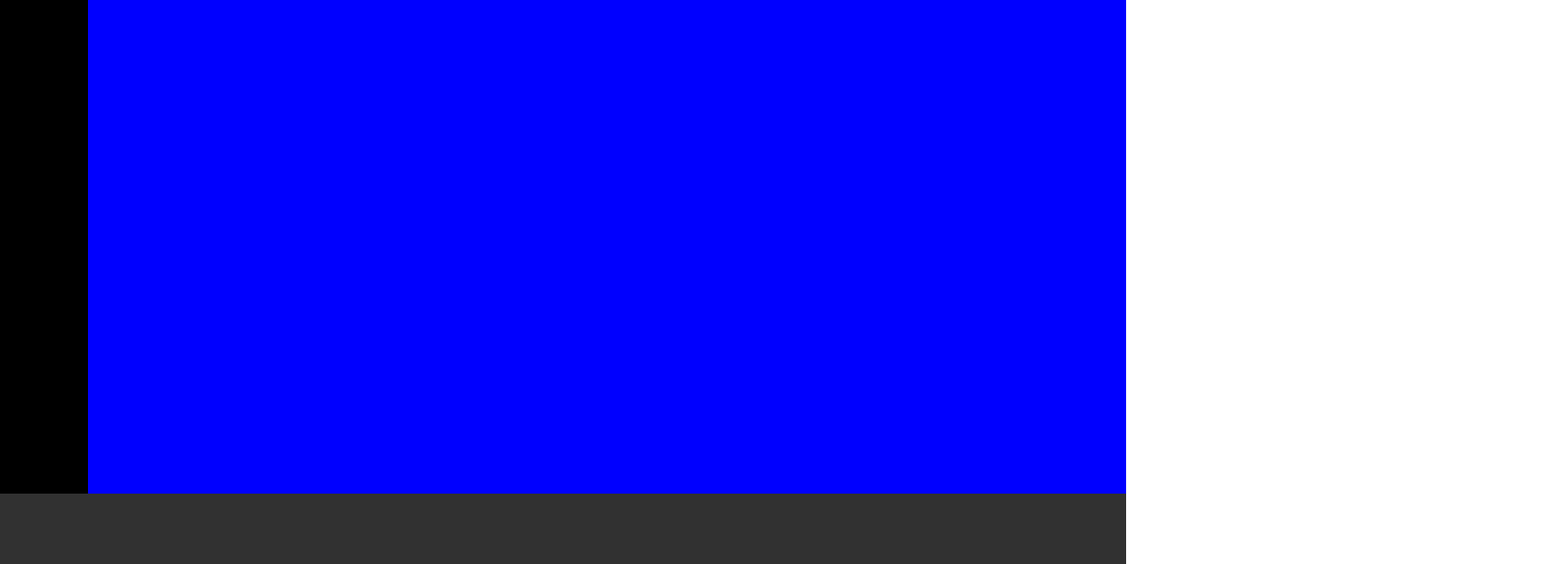
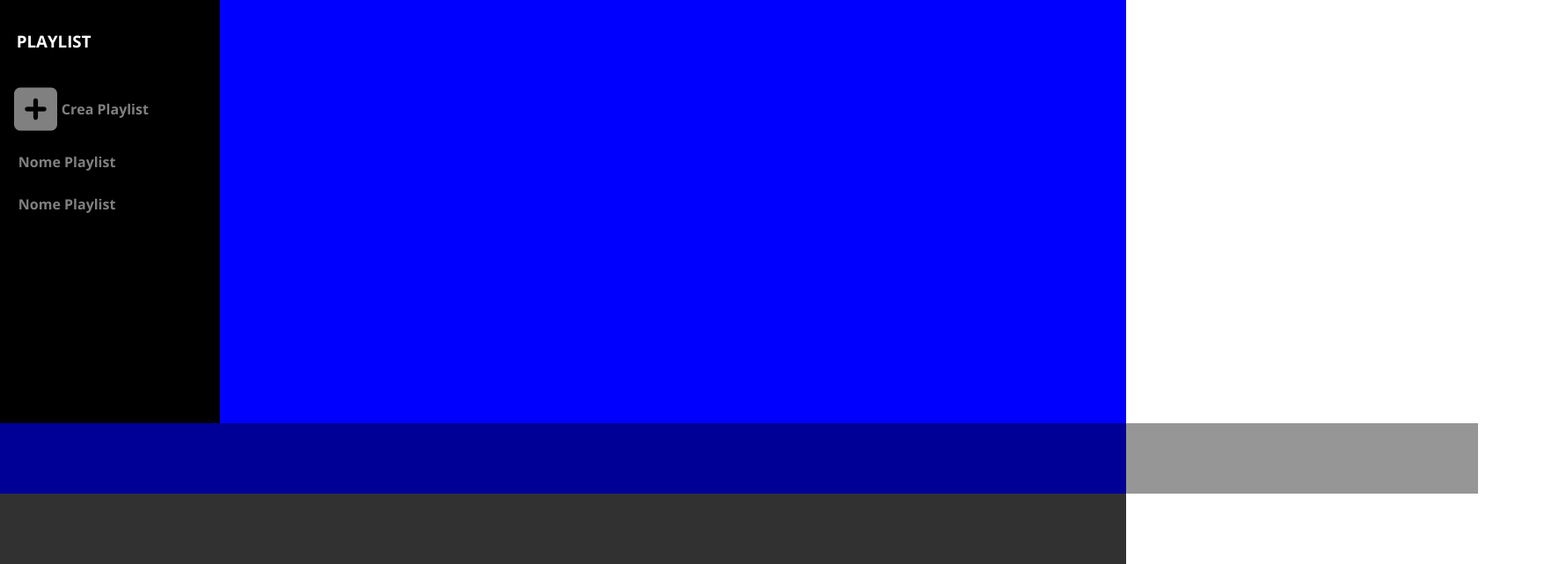
Before and after one commit to Alessio2021/html-css-spotifyweb, a plain HTML site: page index.html in a window 1280 px wide. Shown: the part 239-880 px from the top of the page at 88% size, 1780 px wide, since content can reach past the window. Drawn offline with nearby package versions, Linux system fonts and the light colour scheme.

Commit message:
update menu

```diff
--- a/css/style.css
+++ b/css/style.css
@@ -16,6 +16,7 @@ html {
     height: 100vh;
     width: 100%;
     display: flex;
+    flex-direction: column;
 }
             /* nav */
 
@@ -31,7 +32,7 @@ nav #logo{
 }
 
 .menu-navbar {
-    margin: 0 1em;
+    margin: 1em 1em;
 }
 
 .flex {
@@ -60,10 +61,22 @@ a {
     color: grey;
 }
 
-.container nav .menu-navbar li:hover a {
+.container nav .menu-navbar li:hover a{
     color: white;
 }
 
+.link {
+    text-transform: uppercase;
+    color: white;
+    margin: 2em 1em;
+}
+.fa-plus-square{
+    font-size: 3.5em;
+
+}
+.align {
+    align-items: center;
+}
 
 
 
--- a/index.html
+++ b/index.html
@@ -45,7 +45,26 @@
                         <svg  viewBox="0 0 512 512" xmlns="http://www.w3.org/2000/svg">
                             <path d="M291.301 81.778l166.349 373.587-19.301 8.635-166.349-373.587zM64 463.746v-384h21.334v384h-21.334zM192 463.746v-384h21.334v384h-21.334z" fill="grey" />
                         </svg>
-                        <h4> La tua libreria</h3>
+                        <h4> La tua libreria</h4>
+                    </a>
+                </li>
+            </ul>
+            <h3 class="link">Playlist</h3>
+            <ul class="menu-navbar">
+                <li class="margin-navbar">
+                    <a class="flex align" href="#">
+                        <i class="fas fa-plus-square"></i>
+                        <h4> Crea Playlist</h4>
+                    </a>
+                </li>
+                    <li class="margin-navbar">
+                    <a class="flex" href="#">
+                        <h4>Nome Playlist</h4>
+                    </a>
+                </li>
+                <li class="margin-navbar">
+                    <a class="flex" href="#">
+                        <h4>Nome Playlist</h4>
                     </a>
                 </li>
             </ul>
```
